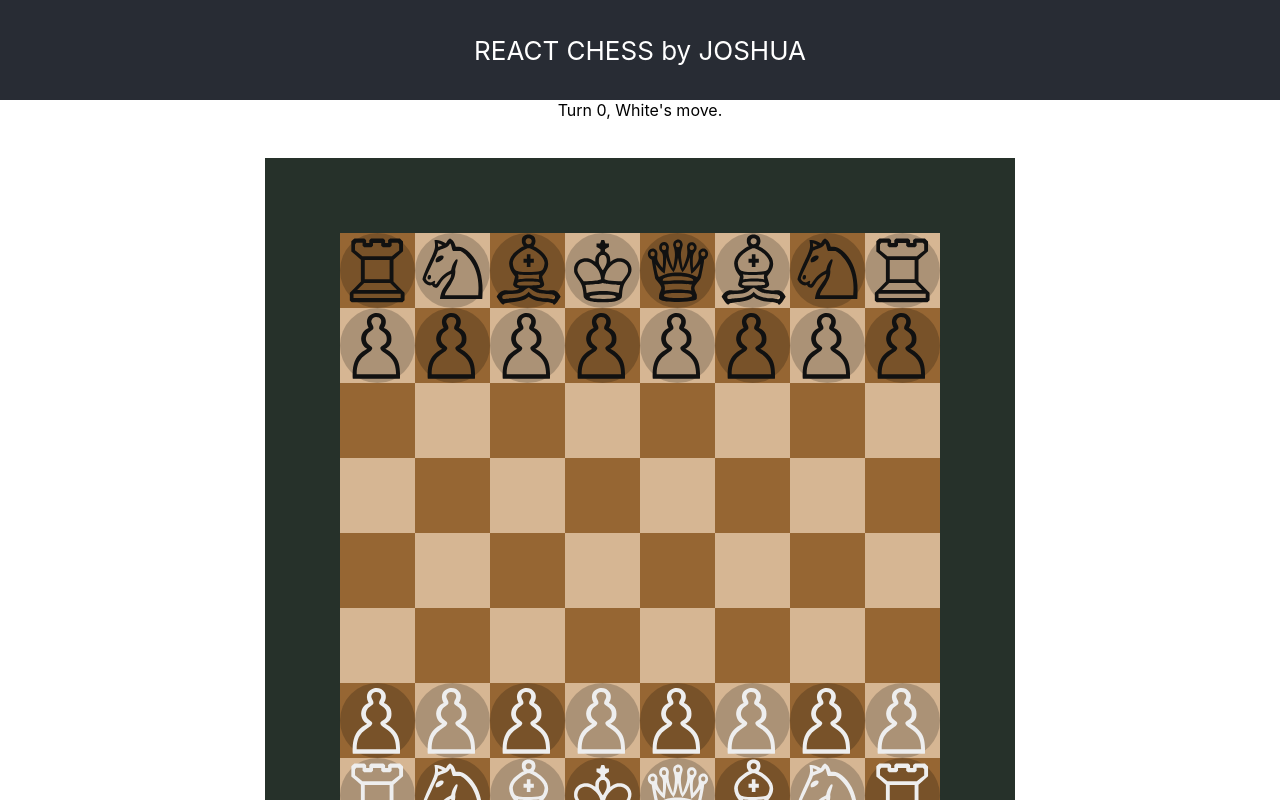
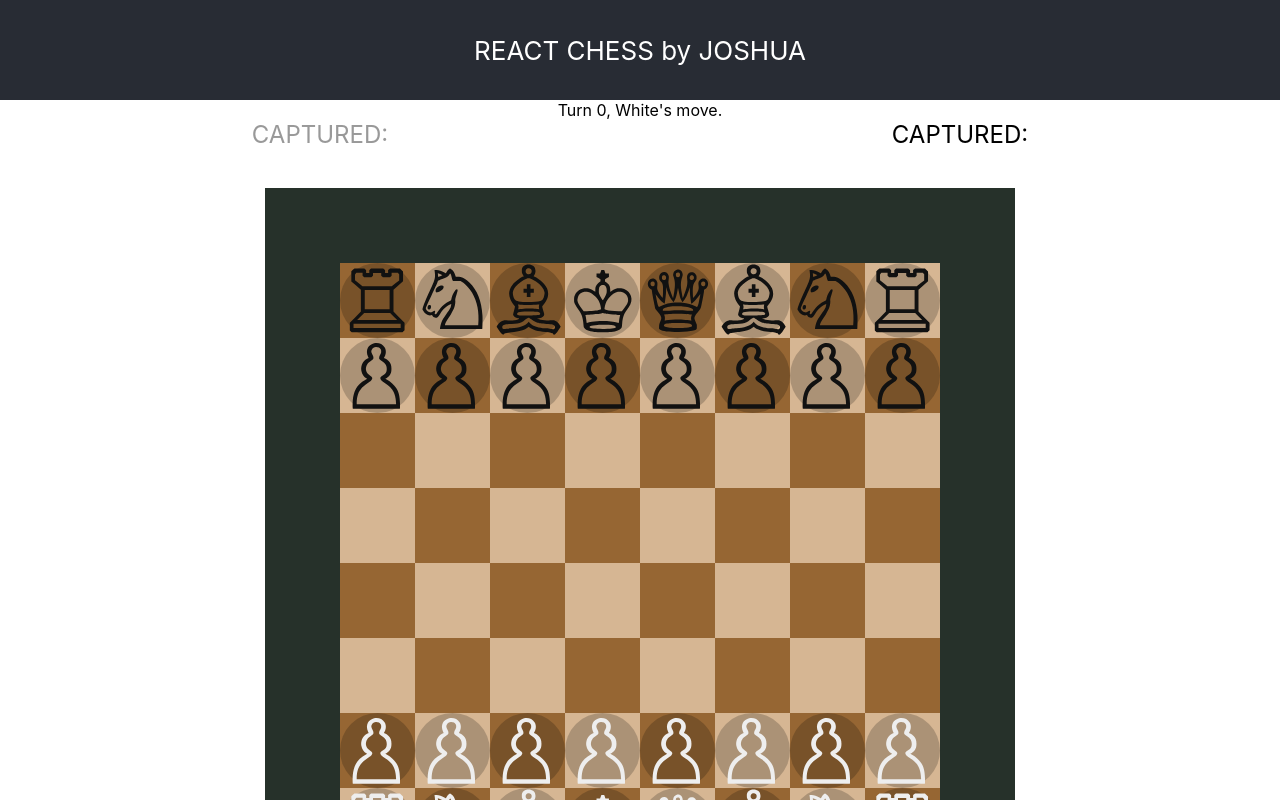
Before and after one commit to joshuacassidygrant/react-chess, a React (Create React App) app: page / in a window 1280 px wide. Shown: the top 800 px of the page. Built offline with nearby package versions, Linux system fonts and the light colour scheme.

Commit message:
added captured display

```diff
--- a/src/components/game-info.tsx
+++ b/src/components/game-info.tsx
@@ -1,15 +1,27 @@
 import React, {FC, ReactElement} from "react";
 import {Players} from "../game/players";
+import {TokenData} from "../types";
 
 type GameInfoProps = {
-    turn: number
+    turn: number,
+    captured: TokenData[]
 }
 
-export const GameInfo: FC<GameInfoProps> = ({turn}): ReactElement => {
-
+export const GameInfo: FC<GameInfoProps> = ({turn, captured}): ReactElement => {
+    console.log(captured);
     return (
+        <>
         <div>
             Turn {turn}, {Players[turn % 2].name}'s move.
         </div>
+        <div style={{display:"flex"}}>
+            <div style={{width:"50%", fontSize: "24px", color: "#999", height: "30px"}}>
+                CAPTURED: {captured.filter(t => t.player === 0).map(t => t.piece.symbol)}
+            </div>
+            <div style={{width:"50%", fontSize: "24px", color: "#000", height: "30px"}}>
+                CAPTURED: {captured.filter(t => t.player === 1).map(t => t.piece.symbol)}
+            </div>
+        </div>
+        </>
     );
 };
--- a/src/components/game.tsx
+++ b/src/components/game.tsx
@@ -27,7 +27,7 @@ export const Game: FC = (): ReactElement => {
     return (
         <div>
             <div>
-                <GameInfo turn={turn}/>
+                <GameInfo turn={turn} captured={takenPieces}/>
             </div>
             <div>
             <Board
```
